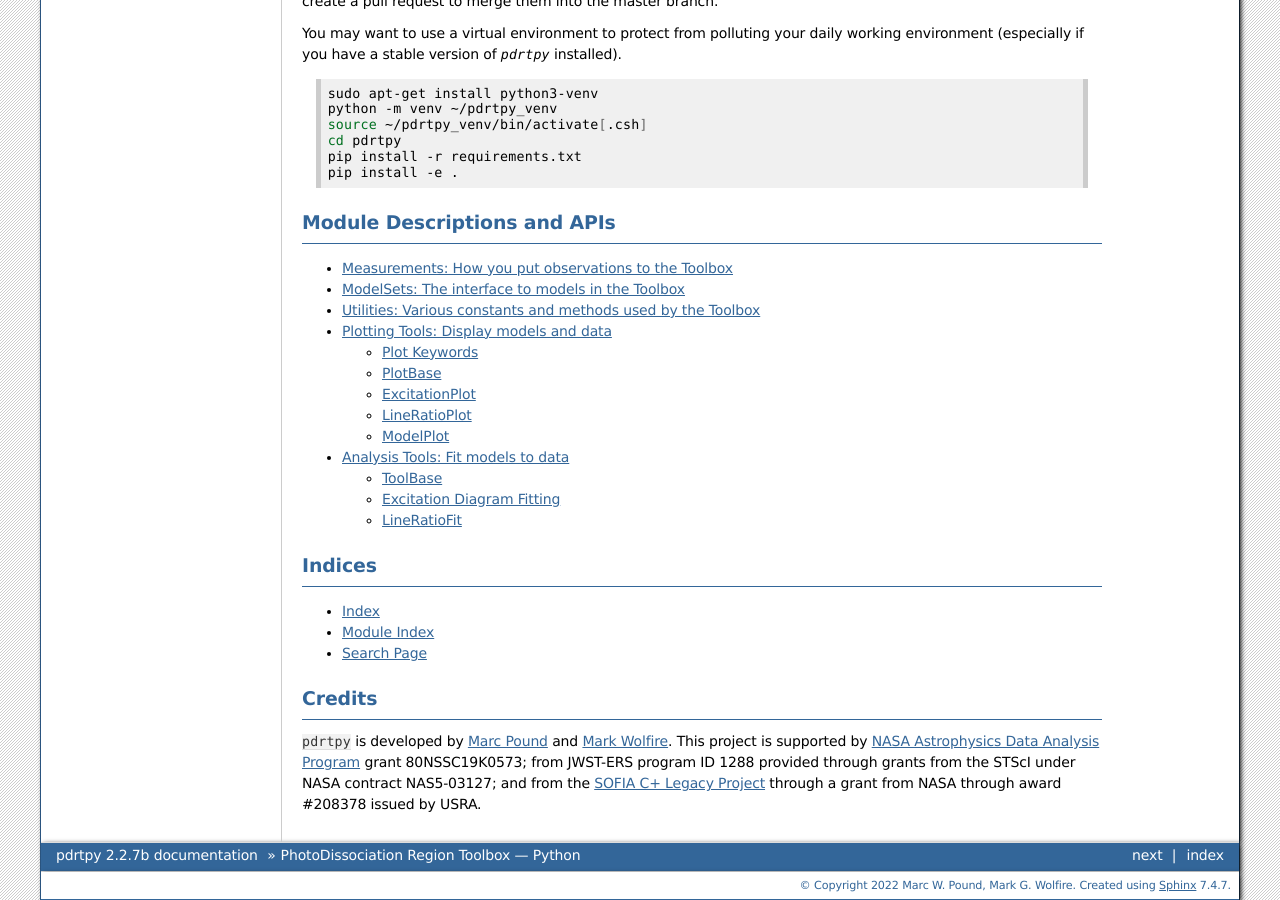
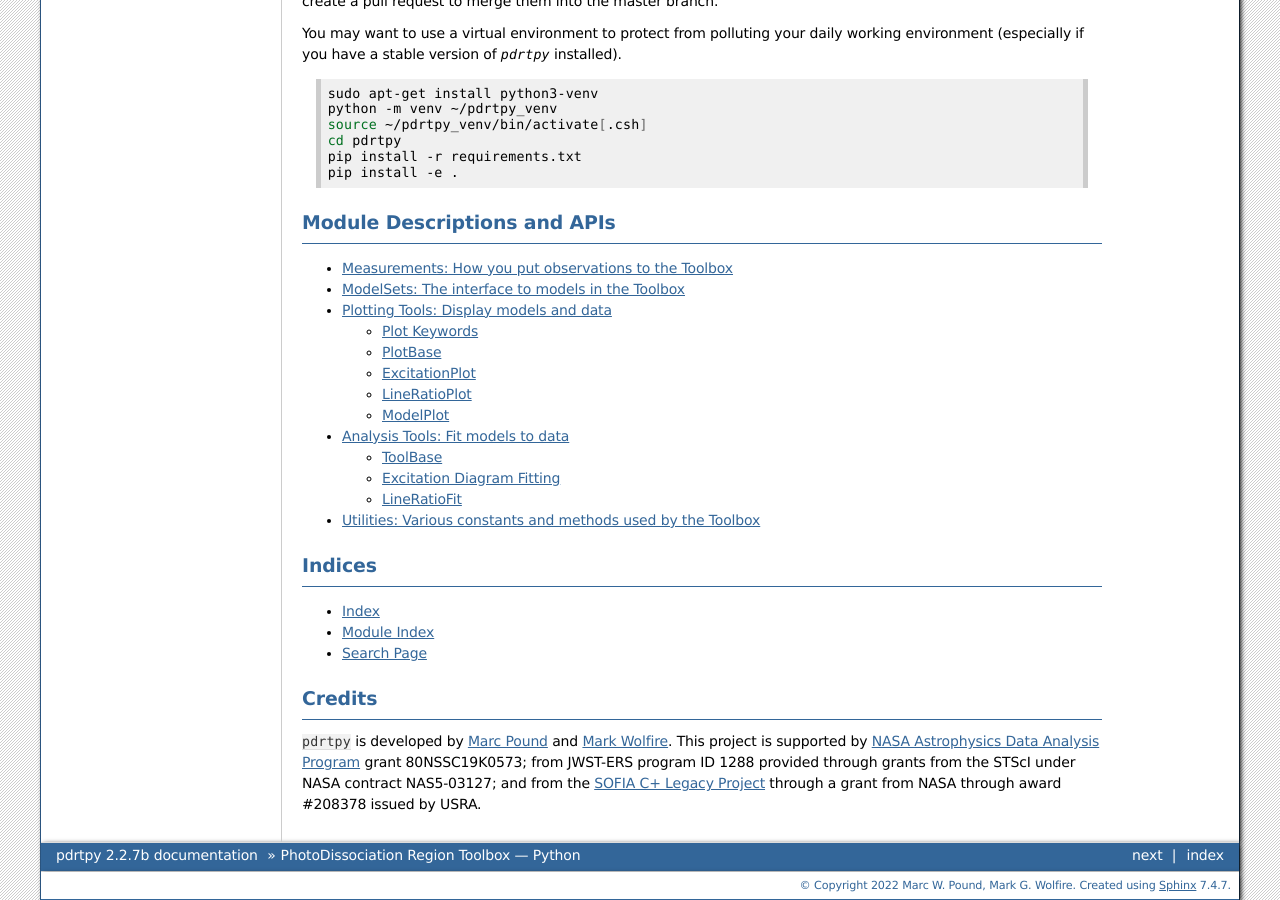
Before and after one commit to mpound/pdrtpy, a Sphinx documentation site: the page built from docs/source/index.rst, in a window 1280 px wide and 900 px high, scrolled down 2286 px. Built offline with Sphinx 7.4.7, drawn with Linux system fonts in a browser that asks for light colours.

Commit message:
move utils

```diff
--- a/docs/source/index.rst
+++ b/docs/source/index.rst
@@ -8,9 +8,9 @@ Module Descriptions and APIs
 
    pdrtpy.measurement
    pdrtpy.modelset
-   pdrtpy.pdrutils
    pdrtpy.plot
    pdrtpy.tool
+   pdrtpy.pdrutils
 
 Indices
 =======
```
